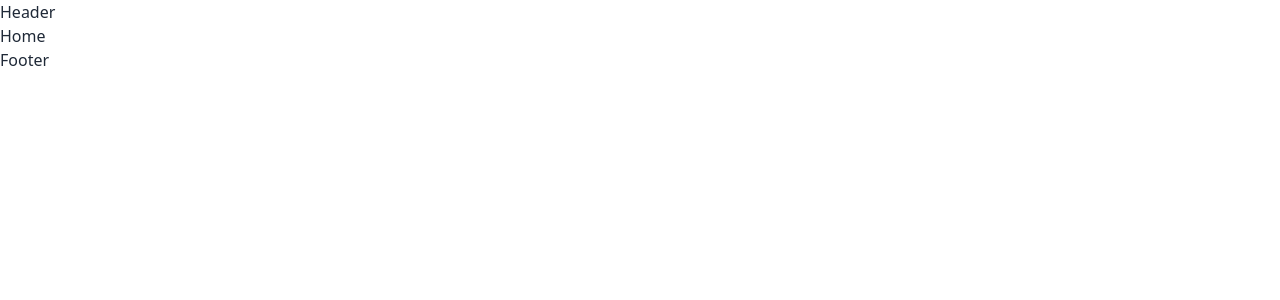
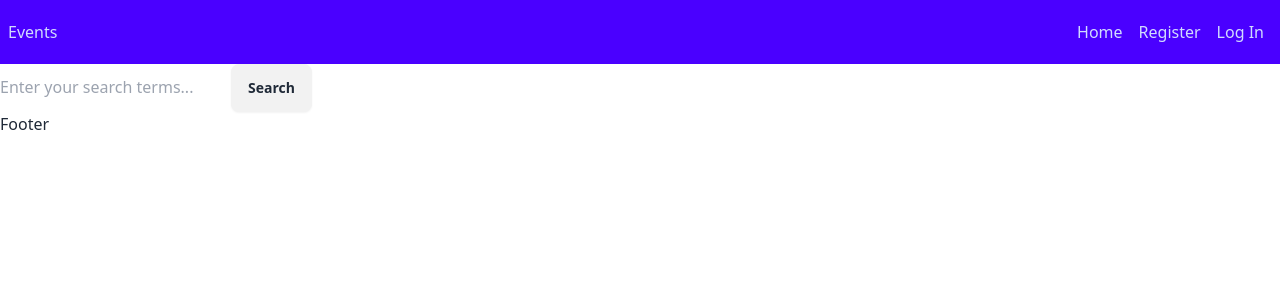
Before and after one commit to timataliatov/event_scheduler_frontend, a React (Vite) app: page / in a window 1280 px wide. Shown: the top 300 px of the page. Built offline with nearby package versions, Linux system fonts and the light colour scheme.

Commit message:
basics header searchbar

```diff
--- a/src/components/Header.jsx
+++ b/src/components/Header.jsx
@@ -1,9 +1,17 @@
-import React from 'react'
+import React from 'react';
+import { Link } from 'react-router-dom';
 
 const Header = () => {
   return (
-    <div>Header</div>
-  )
-}
+    <div className='navbar bg-primary text-primary-content justify-between'>
+      <h1 className=''>Events</h1>
+      <ul className='list-none'>
+        <li className='px-2'><Link to={"/"}></Link>Home</li>
+        <li className='px-2'><Link to={"/signup"}></Link>Register</li>
+        <li className='px-2'><Link to={"/signin"}></Link>Log In</li>
+      </ul>
+    </div>
+  );
+};
 
-export default Header
+export default Header;
--- a/src/components/SearchBar.jsx
+++ b/src/components/SearchBar.jsx
@@ -0,0 +1,14 @@
+import {useState} from 'react'
+
+const SearchBar = () => {
+    const [query, setQuery] = useState('');
+
+  return (
+    <div className='center'>
+        <input onChange={() => setQuery(e.target.value)} type="text" placeholder='Enter your search terms...'/>
+        <button className='btn' onClick={() => handleClick()}>Search</button>
+    </div>
+  )
+}
+
+export default SearchBar
--- a/src/pages/Home.jsx
+++ b/src/pages/Home.jsx
@@ -1,8 +1,11 @@
 import React from 'react'
+import SearchBar from '../components/SearchBar'
 
 const Home = () => {
   return (
-    <div>Home</div>
+    <>
+    <SearchBar/>
+    </>
   )
 }
 
```
